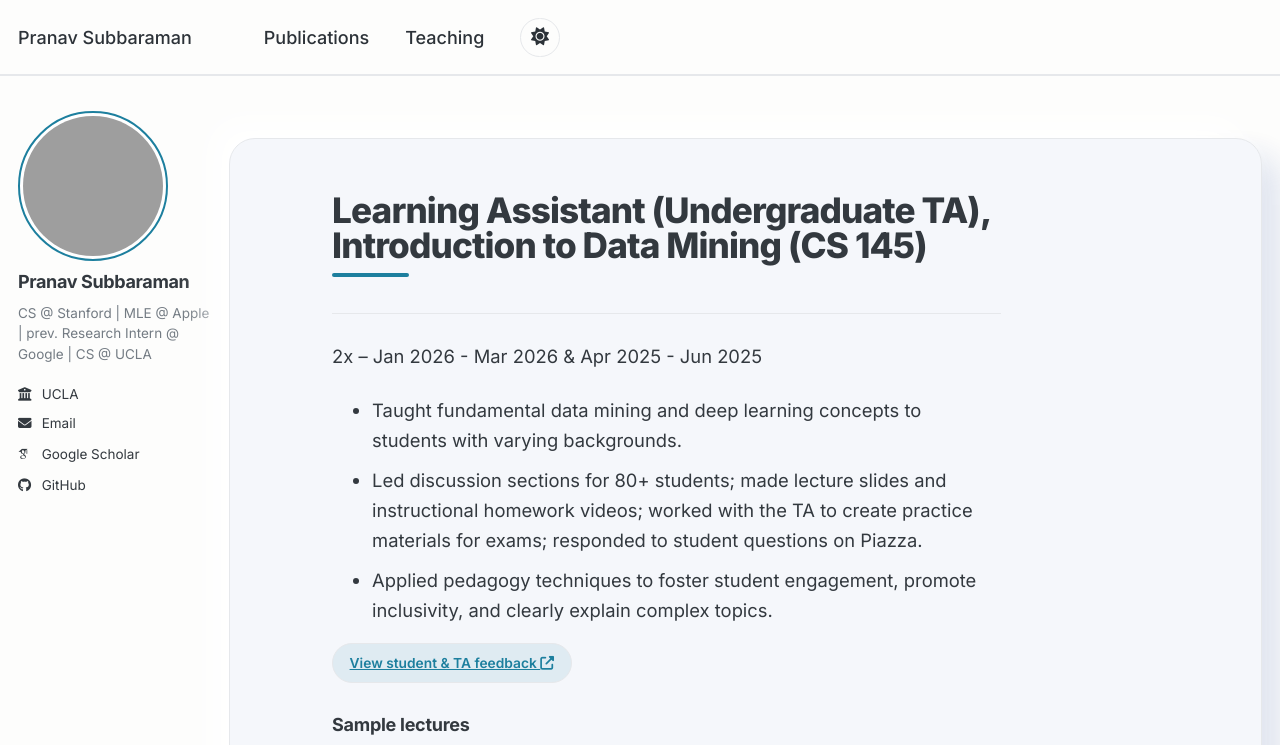
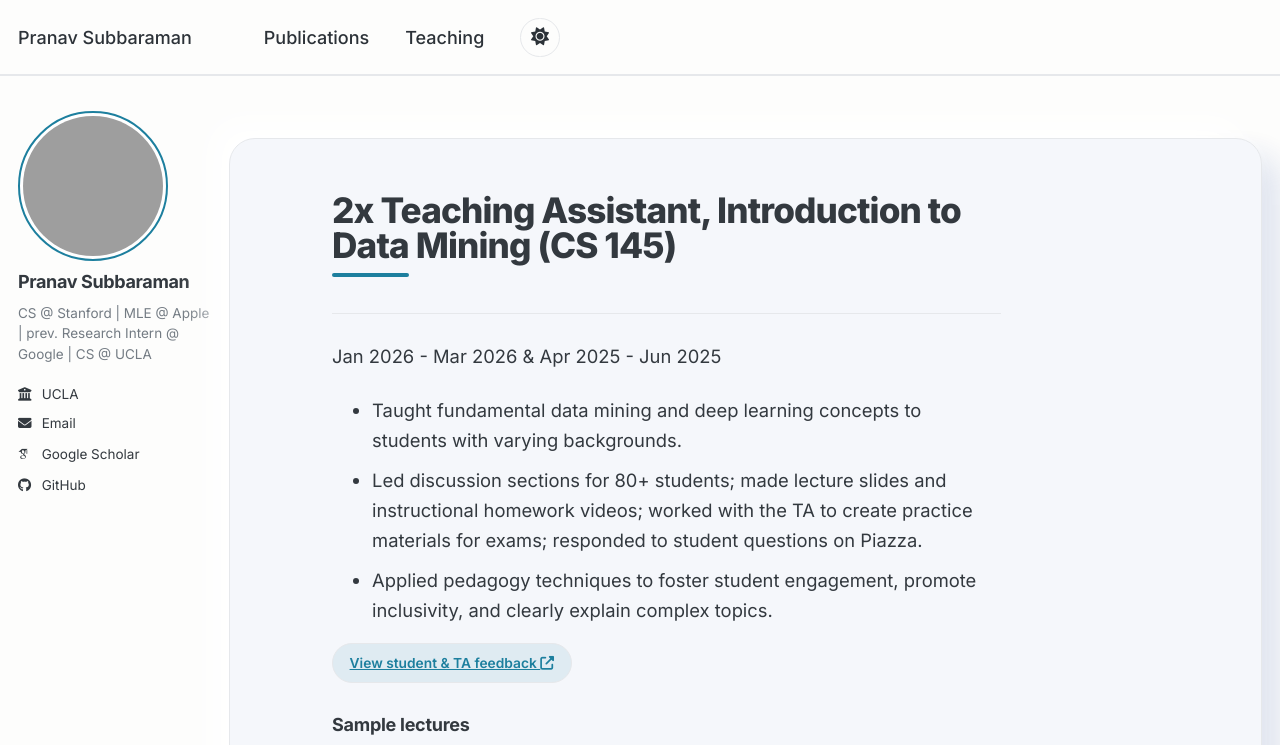
Before and after one commit to PranavSubbaraman/pranavsubbaraman.github.io, a Jekyll site: the page built from _teaching/2025-spring-cs145-learning-assistant.md, in a window 1280 px wide and 900 px high, cut to the strip 0-745 px from the top of the window. Built offline with Jekyll 4.4.1, drawn with Linux system fonts in a browser that asks for light colours; some web fonts are replaced; a script bundle is joined from its source files by our own code; library files that are not in the unit come from our copies.

Commit message:
Update 2025-spring-cs145-learning-assistant.md

```diff
--- a/_teaching/2025-spring-cs145-learning-assistant.md
+++ b/_teaching/2025-spring-cs145-learning-assistant.md
@@ -1,5 +1,5 @@
 ---
-title: "Learning Assistant (Undergraduate TA), Introduction to Data Mining (CS 145)"
+title: "2x Teaching Assistant, Introduction to Data Mining (CS 145)"
 collection: teaching
 type: "Learning Assistant (Undergraduate TA)"
 permalink: /teaching/2025-spring-cs145-learning-assistant
```
Also changed, not shown: other parts of _teaching/2025-spring-cs145-learning-assistant.md (+1 -1 lines).
